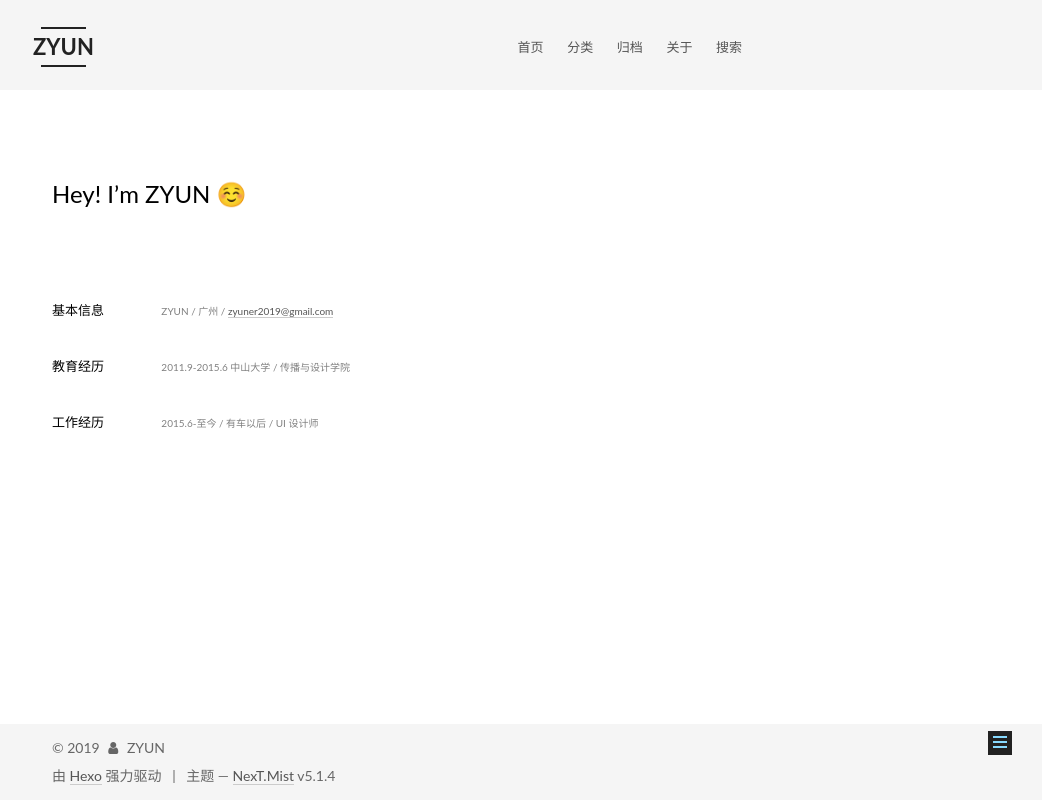
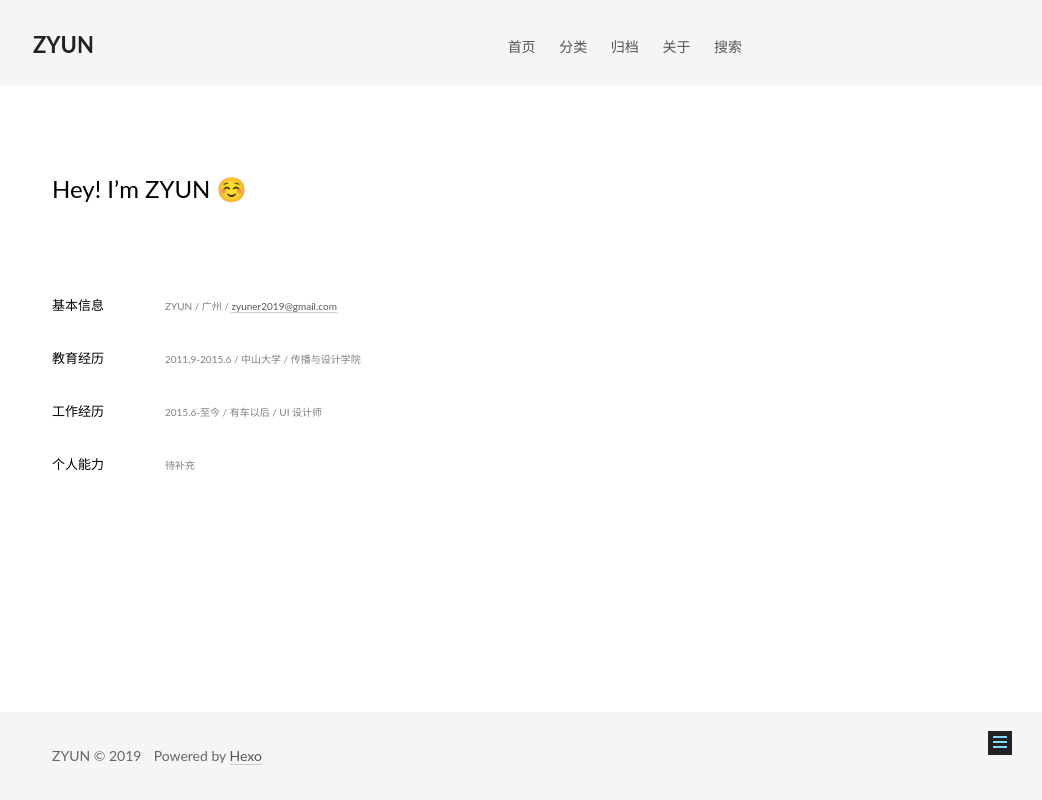
Before and after one commit to ZYUN06/zyun.github.io, a plain HTML site: page about/index.html in a window 1280 px wide. Shown: the whole page, without its empty margins (238-1280 px from the left). Drawn offline with Linux system fonts and the light colour scheme.

Commit message:
Site updated: 2019-04-21 15:45:40

```diff
--- a/about/index.html
+++ b/about/index.html
@@ -83,17 +83,17 @@
 
 
 
-<meta name="description" content="Hey! I’m ZYUN ☺️ 基本信息 &amp;nbsp;&amp;nbsp;&amp;nbsp;&amp;nbsp;&amp;nbsp;&amp;nbsp;&amp;nbsp;&amp;nbsp;&amp;nbsp;&amp;nbsp;&amp;nbsp;&amp;nbsp;&amp;nbsp;&amp;nbsp;  ZYUN / 广州 / zyuner2019@gmail.com教育经历 &amp;nbsp;&amp;nbsp;&amp;nbsp;&amp;nbsp;&amp;nbsp;&amp;nbsp;&amp;nbsp;&amp;nbsp;&amp;nbsp;&amp;">
+<meta name="description" content="Hey! I’m ZYUN ☺️ 基本信息 &amp;nbsp;&amp;nbsp;&amp;nbsp;&amp;nbsp;&amp;nbsp;&amp;nbsp;&amp;nbsp;&amp;nbsp;&amp;nbsp;&amp;nbsp;&amp;nbsp;&amp;nbsp;&amp;nbsp;&amp;nbsp;&amp;nbsp;  ZYUN / 广州 / zyuner2019@gmail.com 教育经历 &amp;nbsp;&amp;nbsp;&amp;nbsp;&amp;nbsp;&amp;nbsp;&amp;nbsp;&amp;nbsp;&amp;nbsp;">
 <meta property="og:type" content="website">
 <meta property="og:title" content="ZYUN">
 <meta property="og:url" content="http://zyunn.com/about/index.html">
 <meta property="og:site_name" content="ZYUN">
-<meta property="og:description" content="Hey! I’m ZYUN ☺️ 基本信息 &amp;nbsp;&amp;nbsp;&amp;nbsp;&amp;nbsp;&amp;nbsp;&amp;nbsp;&amp;nbsp;&amp;nbsp;&amp;nbsp;&amp;nbsp;&amp;nbsp;&amp;nbsp;&amp;nbsp;&amp;nbsp;  ZYUN / 广州 / zyuner2019@gmail.com教育经历 &amp;nbsp;&amp;nbsp;&amp;nbsp;&amp;nbsp;&amp;nbsp;&amp;nbsp;&amp;nbsp;&amp;nbsp;&amp;nbsp;&amp;">
+<meta property="og:description" content="Hey! I’m ZYUN ☺️ 基本信息 &amp;nbsp;&amp;nbsp;&amp;nbsp;&amp;nbsp;&amp;nbsp;&amp;nbsp;&amp;nbsp;&amp;nbsp;&amp;nbsp;&amp;nbsp;&amp;nbsp;&amp;nbsp;&amp;nbsp;&amp;nbsp;&amp;nbsp;  ZYUN / 广州 / zyuner2019@gmail.com 教育经历 &amp;nbsp;&amp;nbsp;&amp;nbsp;&amp;nbsp;&amp;nbsp;&amp;nbsp;&amp;nbsp;&amp;nbsp;">
 <meta property="og:locale" content="zh-Hans">
-<meta property="og:updated_time" content="2019-04-21T04:27:32.315Z">
+<meta property="og:updated_time" content="2019-04-21T07:10:21.106Z">
 <meta name="twitter:card" content="summary">
 <meta name="twitter:title" content="ZYUN">
-<meta name="twitter:description" content="Hey! I’m ZYUN ☺️ 基本信息 &amp;nbsp;&amp;nbsp;&amp;nbsp;&amp;nbsp;&amp;nbsp;&amp;nbsp;&amp;nbsp;&amp;nbsp;&amp;nbsp;&amp;nbsp;&amp;nbsp;&amp;nbsp;&amp;nbsp;&amp;nbsp;  ZYUN / 广州 / zyuner2019@gmail.com教育经历 &amp;nbsp;&amp;nbsp;&amp;nbsp;&amp;nbsp;&amp;nbsp;&amp;nbsp;&amp;nbsp;&amp;nbsp;&amp;nbsp;&amp;">
+<meta name="twitter:description" content="Hey! I’m ZYUN ☺️ 基本信息 &amp;nbsp;&amp;nbsp;&amp;nbsp;&amp;nbsp;&amp;nbsp;&amp;nbsp;&amp;nbsp;&amp;nbsp;&amp;nbsp;&amp;nbsp;&amp;nbsp;&amp;nbsp;&amp;nbsp;&amp;nbsp;&amp;nbsp;  ZYUN / 广州 / zyuner2019@gmail.com 教育经历 &amp;nbsp;&amp;nbsp;&amp;nbsp;&amp;nbsp;&amp;nbsp;&amp;nbsp;&amp;nbsp;&amp;nbsp;">
 
 
 
@@ -158,9 +158,7 @@
 
     <div class="custom-logo-site-title">
       <a href="/" class="brand" rel="start">
-        <span class="logo-line-before"><i></i></span>
         <span class="site-title">ZYUN</span>
-        <span class="logo-line-after"><i></i></span>
       </a>
     </div>
 
@@ -262,8 +260,10 @@
 
 
           <p></p><p align="left"><font color="black" size="5">Hey! I’m ZYUN ☺️</font></p><br><p></p>
-<font color="black" size="2">基本信息</font> &nbsp;&nbsp;&nbsp;&nbsp;&nbsp;&nbsp;&nbsp;&nbsp;&nbsp;&nbsp;&nbsp;&nbsp;&nbsp;&nbsp;  <font color="grey" size="1">ZYUN / 广州 / <a href="mailto:zyuner2019@gmail.com" target="_blank" rel="noopener">zyuner2019@gmail.com</a></font><br><br><font color="black" size="2">教育经历</font> &nbsp;&nbsp;&nbsp;&nbsp;&nbsp;&nbsp;&nbsp;&nbsp;&nbsp;&nbsp;&nbsp;&nbsp;&nbsp;&nbsp;  <font color="grey" size="1">2011.9-2015.6 中山大学 / 传播与设计学院</font><br><br><font color="black" size="2">工作经历</font> &nbsp;&nbsp;&nbsp;&nbsp;&nbsp;&nbsp;&nbsp;&nbsp;&nbsp;&nbsp;&nbsp;&nbsp;&nbsp;&nbsp;  <font color="grey" size="1">2015.6-至今 / 有车以后 / UI 设计师</font>
-
+<p><font color="black" size="2">基本信息</font> &nbsp;&nbsp;&nbsp;&nbsp;&nbsp;&nbsp;&nbsp;&nbsp;&nbsp;&nbsp;&nbsp;&nbsp;&nbsp;&nbsp;&nbsp;  <font color="grey" size="1">ZYUN / 广州 / <a href="mailto:zyuner2019@gmail.com" target="_blank" rel="noopener">zyuner2019@gmail.com</a></font><br></p>
+<p><font color="black" size="2">教育经历</font> &nbsp;&nbsp;&nbsp;&nbsp;&nbsp;&nbsp;&nbsp;&nbsp;&nbsp;&nbsp;&nbsp;&nbsp;&nbsp;&nbsp;&nbsp;  <font color="grey" size="1">2011.9-2015.6 / 中山大学 / 传播与设计学院</font><br></p>
+<p><font color="black" size="2">工作经历</font> &nbsp;&nbsp;&nbsp;&nbsp;&nbsp;&nbsp;&nbsp;&nbsp;&nbsp;&nbsp;&nbsp;&nbsp;&nbsp;&nbsp;&nbsp;  <font color="grey" size="1">2015.6-至今 / 有车以后 / UI 设计师</font></p>
+<p><font color="black" size="2">个人能力</font> &nbsp;&nbsp;&nbsp;&nbsp;&nbsp;&nbsp;&nbsp;&nbsp;&nbsp;&nbsp;&nbsp;&nbsp;&nbsp;&nbsp;&nbsp;  <font color="grey" size="1">待补充</font><br></p>
 
 
       </div>
@@ -370,26 +370,23 @@
 
     <footer id="footer" class="footer">
       <div class="footer-inner">
-        <div class="copyright">&copy; <span itemprop="copyrightYear">2019</span>
+        <div class="copyright"><span class="author" itemprop="copyrightHolder">ZYUN</span>
+&copy; <span itemprop="copyrightYear">2019</span>
   <span class="with-love">
-    <i class="fa fa-user"></i>
-  </span>
-  <span class="author" itemprop="copyrightHolder">ZYUN</span>
-
-
-</div>
-
-
-  <div class="powered-by">由 <a class="theme-link" target="_blank" href="https://hexo.io">Hexo</a> 强力驱动</div>
+    <i class="fa fa-"></i>
 
 
 
-  <span class="post-meta-divider">|</span>
+
+  <div class="powered-by">Powered by <a class="theme-link" target="_blank" href="https://  hexo.io">Hexo</a> </div>
 
 
 
-  <div class="theme-info">主题 &mdash; <a class="theme-link" target="_blank" href="https://github.com/iissnan/hexo-theme-next">NexT.Mist</a> v5.1.4</div>
 
+
+
+
+</span></div>
 
 
 
--- a/css/main.css
+++ b/css/main.css
@@ -1201,7 +1201,7 @@ pre .javascript .function {
 }
 .menu .menu-item a {
   display: block;
-  font-size: 13px;
+  font-size: 14px;
   line-height: inherit;
   border-bottom: 1px solid transparent;
   transition-property: border-color;
@@ -1822,7 +1822,7 @@ pre .javascript .function {
   width: 4px;
   height: 4px;
   border-radius: 50%;
-  background: #f116e5;
+  background: #fac7a8;
 }
 .links-of-blogroll {
   font-size: 13px;
@@ -1947,7 +1947,7 @@ pre .javascript .function {
   color: #999;
 }
 .footer img {
-  border: none;
+  border: 1px;
 }
 .footer-inner {
   text-align: center;
@@ -2895,7 +2895,7 @@ hr {
   color: #666;
 }
 .footer-inner {
-  margin: 0 auto;
+  vertical-align: middle;
   text-align: left;
 }
 @media (max-width: 767px) {
--- a/sitemap.xml
+++ b/sitemap.xml
@@ -4,7 +4,7 @@
   <url>
     <loc>http://zyunn.com/about/index.html</loc>
 
-    <lastmod>2019-04-21T04:27:32.315Z</lastmod>
+    <lastmod>2019-04-21T07:10:21.106Z</lastmod>
 
   </url>
 
```
Also changed, not shown: 2019/04/20/hello-world/index.html (+9 -14 lines), archives/2019/04/index.html (+9 -14 lines), archives/2019/index.html (+9 -14 lines), archives/index.html (+9 -14 lines), index.html (+9 -14 lines).
